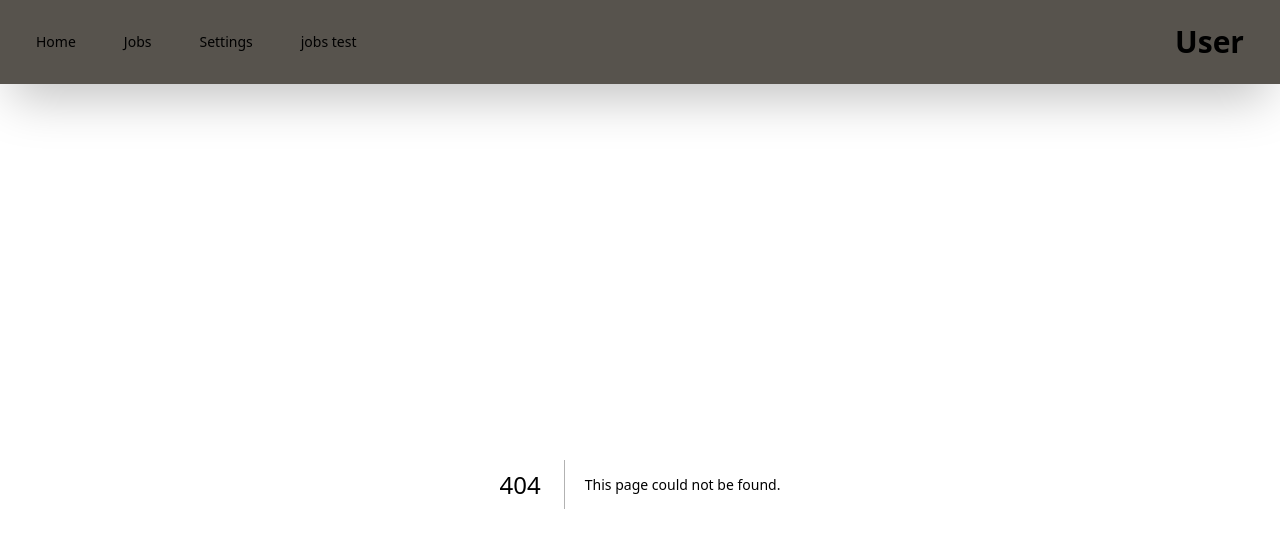
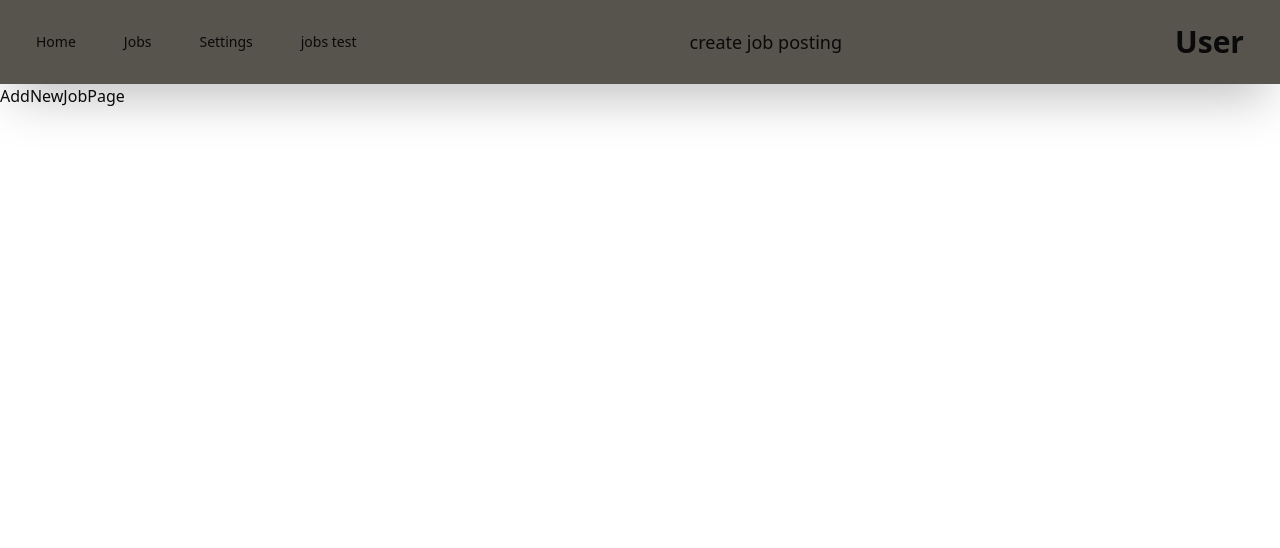
Before and after one commit to martinsalinas0/wt-frontend-next, a Next.js app: page /jobs/new in a window 1280 px wide. Before the commit this address had no page. Shown: the top 548 px of the page. Built offline with nearby package versions, Linux system fonts and the light colour scheme.

Commit message:
feat: add create job posting link to NavBar and implement AddNewJobPage component

```diff
--- /dev/null
+++ b/src/app/jobs/new/page.tsx
@@ -0,0 +1,7 @@
+import React from "react";
+
+const AddNewJobPage = () => {
+  return <div>AddNewJobPage</div>;
+};
+
+export default AddNewJobPage;
--- a/src/components/NavBar.tsx
+++ b/src/components/NavBar.tsx
@@ -20,6 +20,9 @@ const NavBar = () => {
               <Link href="/jobs-test">jobs test</Link>
             </p>
           </div>
+          <div className="  px-3 py-2 hover:text-blue-300 text-lg">
+            <Link href="/jobs/new">create job posting</Link>{" "}
+          </div>
           <div className=" font-bold px-3 py-2 hover:text-blue-300">
             <Link href="/user">User</Link>{" "}
           </div>
```
